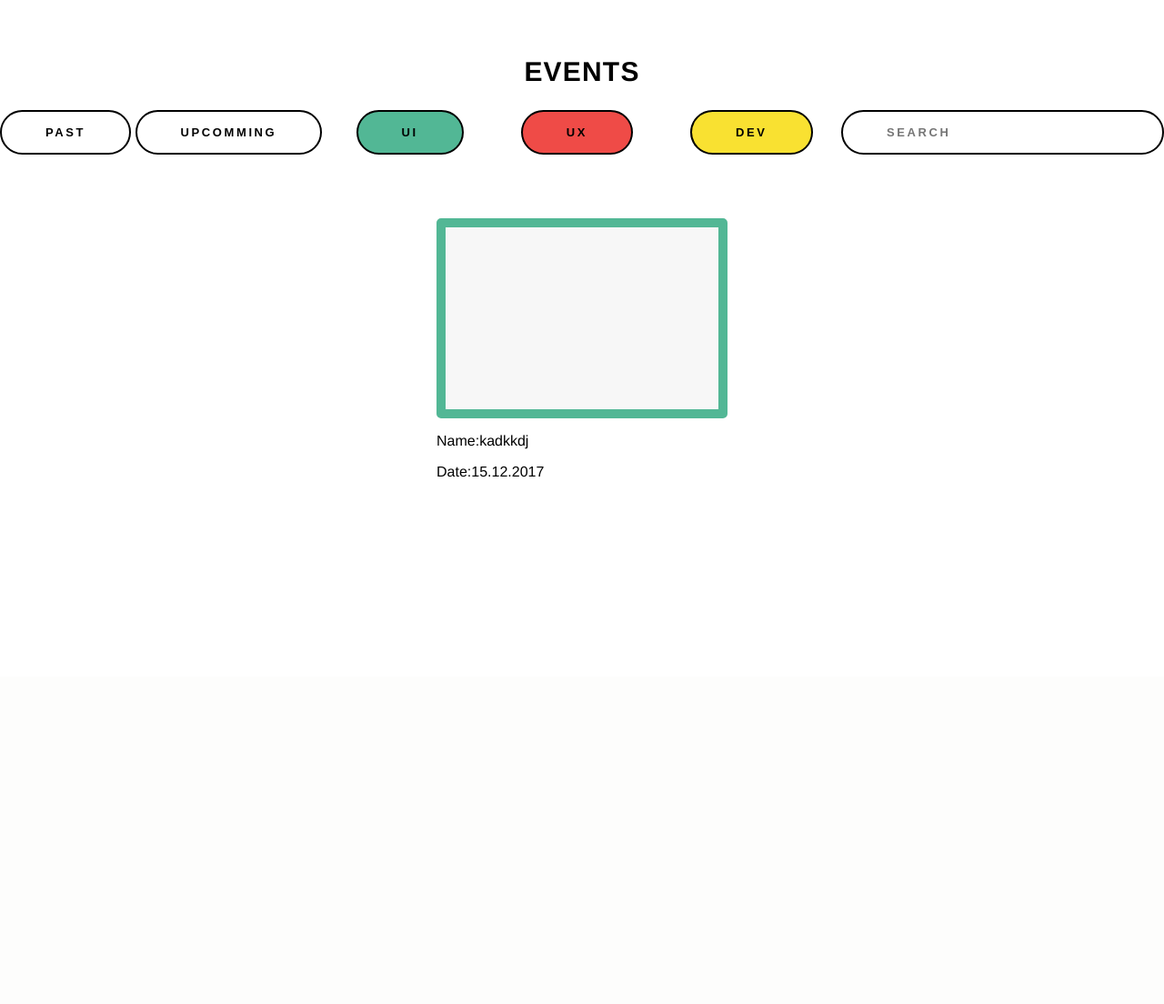
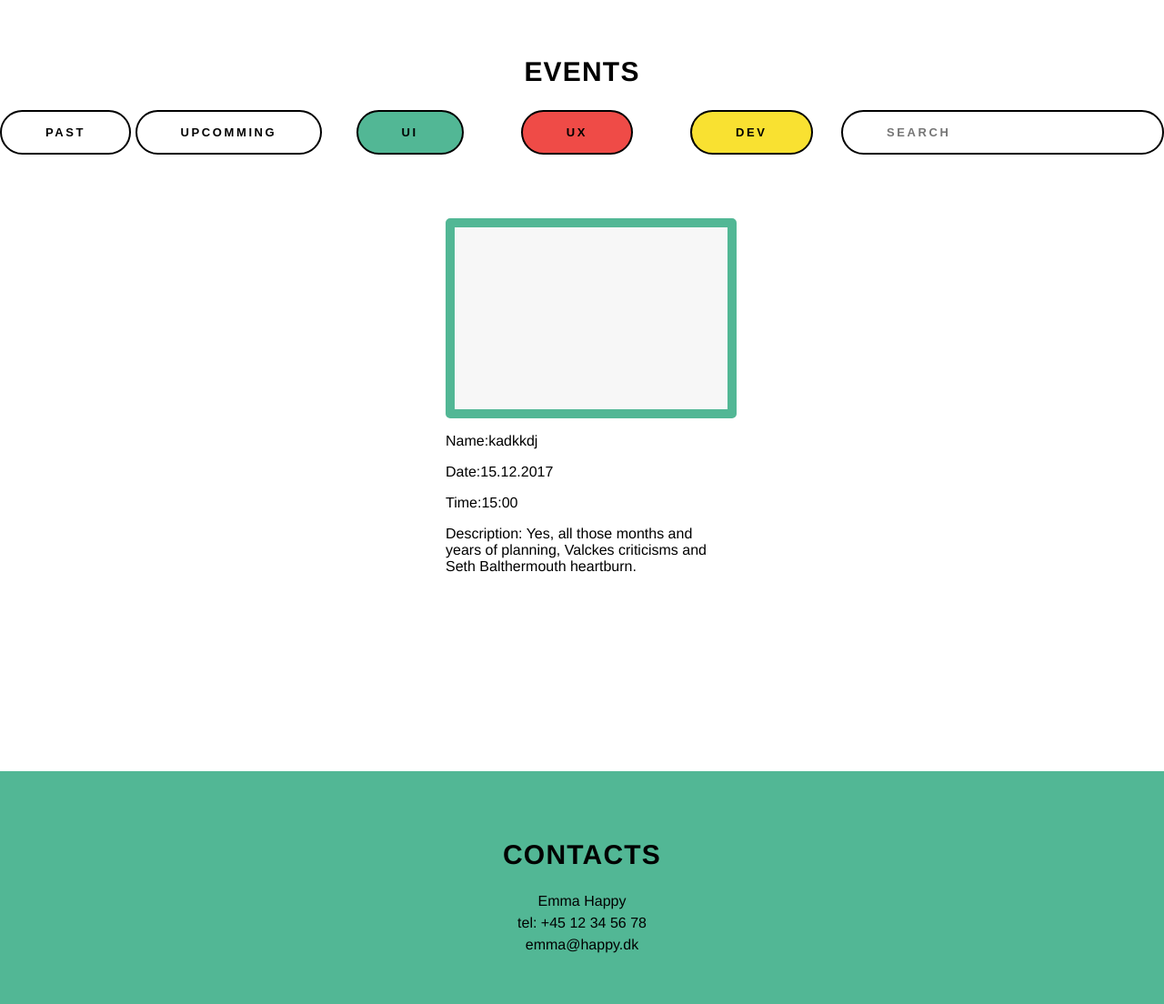
Before and after one commit to EliAdelholm/kea-masterclasses, a PHP site: page / in a window 1280 px wide. Shown: the part 783-1887 px from the top of the page at 91% size. Before the commit the page ends 1308 px from the top, so only its background shows below. Run offline with PHP 8.4, Linux system fonts and the light colour scheme; style sheets or scripts are compiled from the project's sources.

Commit message:
Convert html to php, fix gulp config file. New footer.html

```diff
--- /dev/null
+++ b/app/css/footerStyle.css
@@ -0,0 +1,11 @@
+footer {
+  background-color: #52B795;
+  padding-top: 50px;
+  padding-bottom: 50px;
+  display: flex;
+  flex-direction: column;
+  justify-content: center;
+  align-items: center; }
+  footer p {
+    margin-top: 0px;
+    margin-bottom: 6px; }
--- a/app/css/style.css
+++ b/app/css/style.css
@@ -161,6 +161,9 @@ aside {
   margin-top: 70px;
   margin-bottom: 200px; }
 
+.eventBox {
+  max-width: 300px; }
+
 .eventImg, .greenBorder {
   height: 200px;
   width: 300px;
--- /dev/null
+++ b/app/footer.html
@@ -0,0 +1,15 @@
+<!DOCTYPE html>
+<html>
+<head>
+	<title></title>
+	<link rel="stylesheet" type="text/css" href="css/footerStyle.css">
+</head>
+<body>
+	<footer>
+		<h2>Contacts</h2>
+		<p>Emma Happy</p>
+		<p>tel: +45 12 34 56 78</p>
+		<p>emma@happy.dk</p>
+	</footer>
+</body>
+</html>
--- a/app/index.php
+++ b/app/index.php
@@ -9,14 +9,7 @@
 	<?php
 		include 'nav.html';
 	?>
-<!-- 	<div id="positionAbsolut">
-		<nav>
-			<a href="#" class="extraMargin">HOME</a>
-			<a href="#" class="extraMargin">NEWS</a>
-			<a href="#" class="extraMargin">EVENTS</a>
-			<a href="#" class="extraMargin">CONTACT</a>
-		</nav>
-	</div> -->
+
 	<div id="topSection">
 		<div id="attentionText">
 			<h1><span> MASTERCLASSES <span></h1>
@@ -24,6 +17,7 @@
 			<button>view events</button>
 		</div>
 	</div>
+
 	<div id="eventFilterSection">
 		<h2>events</h2>
 		<div id="filerButtons">
@@ -45,8 +39,13 @@
 				<div class="eventImg greenBorder"></div>
 				<p>Name:kadkkdj</p>
 				<p>Date:15.12.2017</p>
+				<p>Time:15:00</p>
+				<p>Description: Yes, all those months and years of planning, Valckes criticisms and Seth Balthermouth heartburn.</p>
 			</div>
-		</div
+		</div>
 	</div>
-</body>
+	<?php
+		include 'footer.html';
+	?>
+ </body>
 </html>
--- /dev/null
+++ b/app/sass/footerStyle.scss
@@ -0,0 +1,14 @@
+$greenColor: #52B795;
+footer{
+	background-color: $greenColor;
+	padding-top: 50px;
+	padding-bottom: 50px;
+	display: flex;
+	flex-direction: column;
+	justify-content: center;
+	align-items: center;
+	p{
+		margin-top: 0px;
+		margin-bottom: 6px;
+	}
+}
--- a/app/sass/style.scss
+++ b/app/sass/style.scss
@@ -214,6 +214,9 @@ aside {
 	margin-top: 70px;
 	margin-bottom: 200px;
 }
+.eventBox{
+	max-width:300px;
+}
 .eventImg{
 	height:200px;
 	width:300px;
```
Also changed, not shown: dist/footer.html (added, +15 -0 lines), dist/login.html (added, +31 -0 lines), dist/nav.html (added, +17 -0 lines), gulpfile.js (+4 -12 lines).
